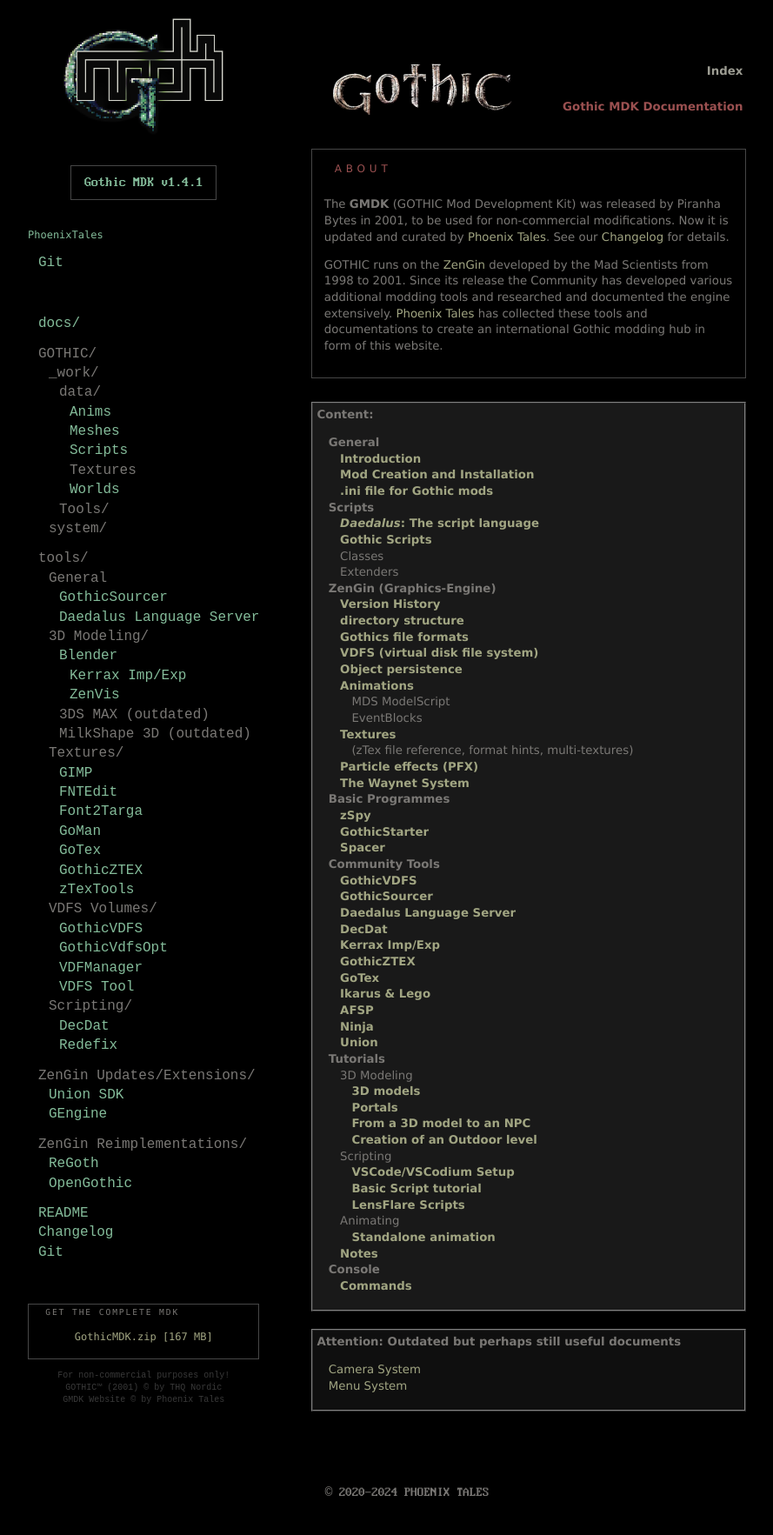
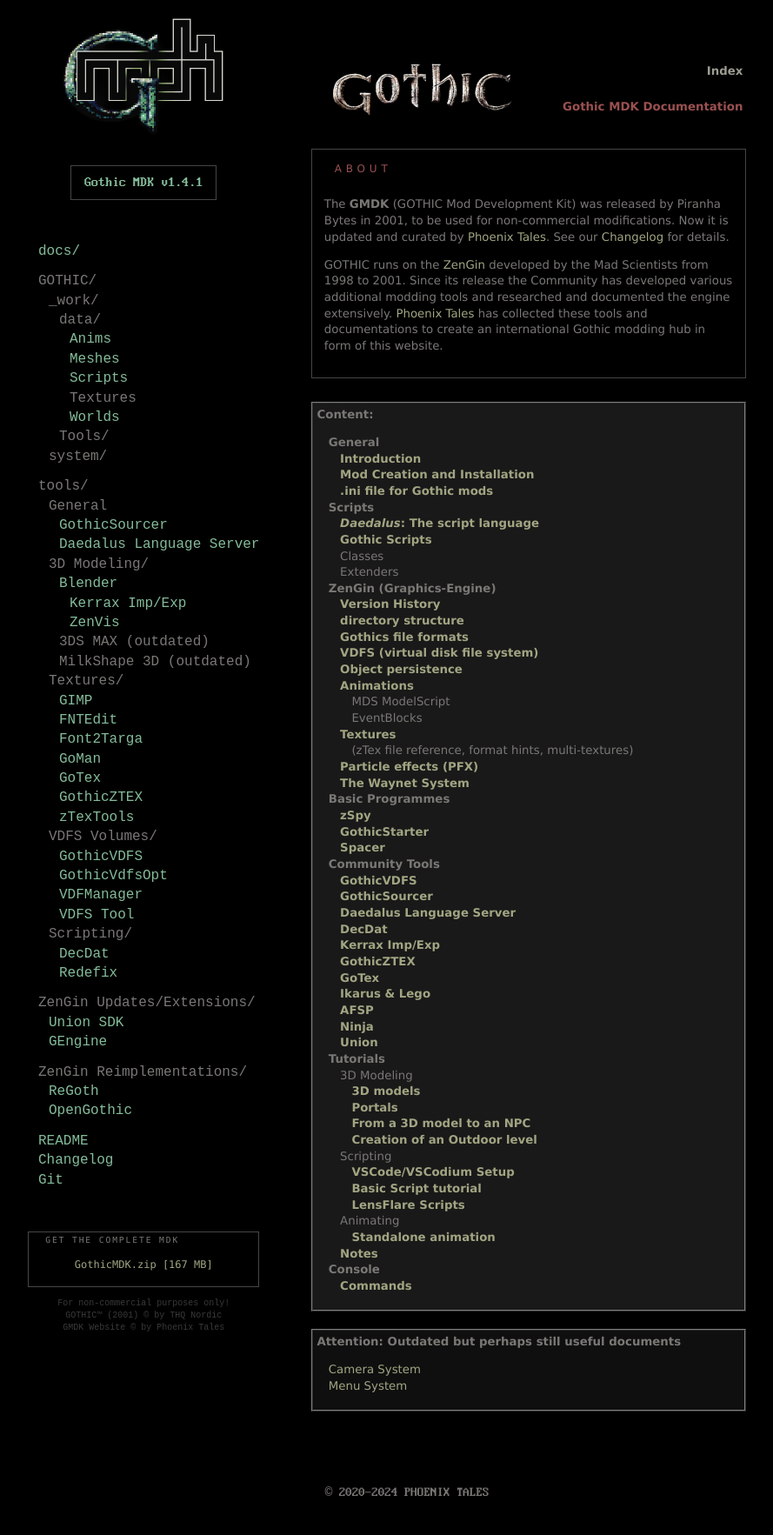
Before and after one commit to PhoenixTales/mdk.gothicarchive.org, a Jekyll site: the page built from index.html, in a window 1280 px wide. Shown: the whole page at 87% size, without its empty margins (24-913 px from the left). Built offline with Jekyll 4.4.1, drawn with Linux system fonts in a browser that asks for light colours.

Commit message:
upd style

```diff
--- a/_layouts/default.html
+++ b/_layouts/default.html
@@ -22,13 +22,6 @@
                 <span class="menu-icon">&#8801;</span>
                 <p class="menu-title">Menu</p>
             </label>
-
-            <section class="header">
-              <span><a href="https://phoenixthegame.com">PhoenixTales</a></span>
-              <ul>
-                <li><a href="https://github.com/PhoenixTales" target="_blank">Git</a></li>
-              </ul>
-            </section>
         </div>
 
         <section class="menu">
--- a/style.css
+++ b/style.css
@@ -342,7 +342,7 @@
   .menu {
     margin-bottom: 2em;
     background: #000000e0;
-    min-width: none;
+    min-width: initial;
     width: 100%;
     z-index: 2;
   }
```
